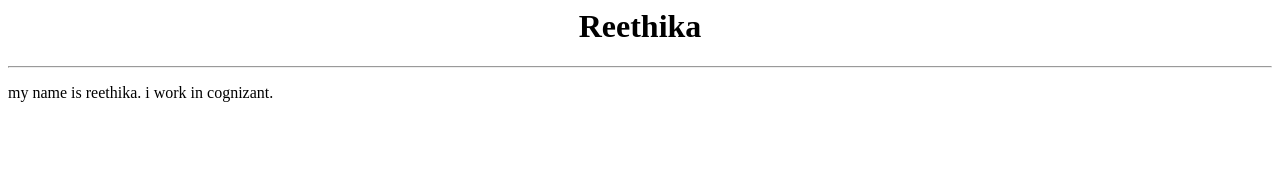
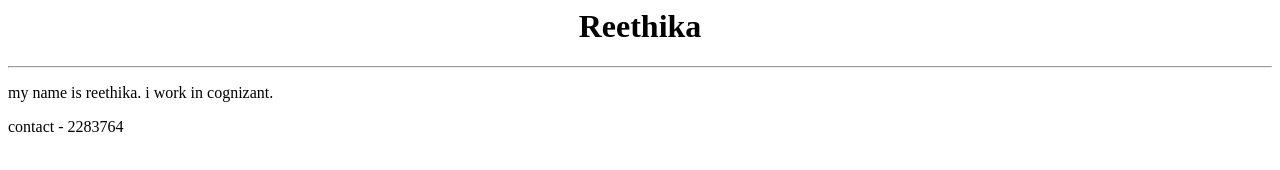
Before and after one commit to ree1500/sample1, a plain HTML site: page index.html in a window 1280 px wide. Drawn offline with Linux system fonts and the light colour scheme.

Commit message:
added contact details

```diff
--- a/index.html
+++ b/index.html
@@ -4,3 +4,5 @@
 <hr />
 
 <p>my name is reethika. i work in cognizant.</p>
+
+<p>contact - 2283764</p>
```
